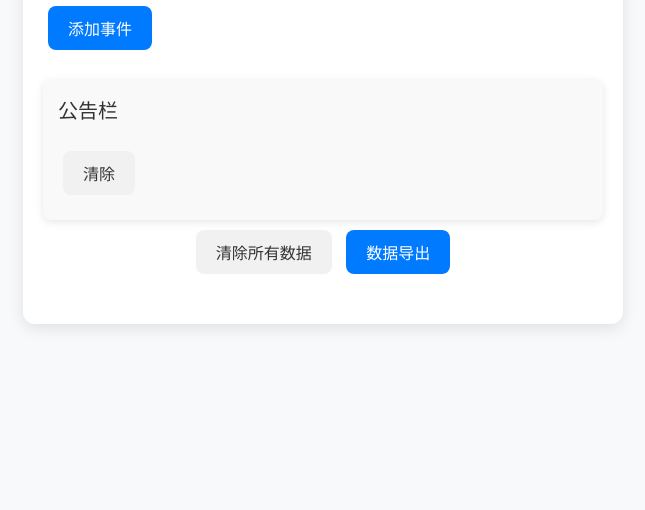
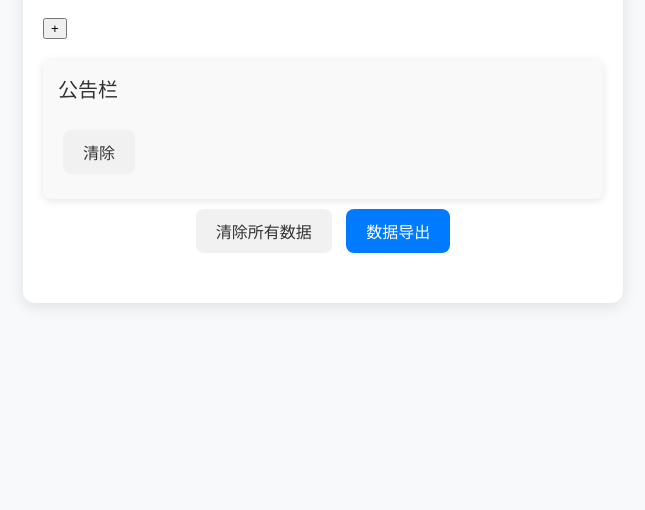
Before and after one commit to crystal-norway/goods.github.io, a plain HTML site: page index.html in a window 1280 px wide. Shown: the part 290-800 px from the top of the page, without its empty margins (317-962 px from the left). Drawn offline with Linux system fonts and the light colour scheme.

Commit message:
Update index.html

```diff
--- a/index.html
+++ b/index.html
@@ -4,7 +4,6 @@
     <meta charset="UTF-8">
     <meta name="viewport" content="width=device-width, initial-scale=1.0">
     <title>Event Timer</title>
-    <!-- 引用CSS文件 -->
     <link rel="stylesheet" href="css/style.css">
 </head>
 <body>
@@ -14,7 +13,9 @@
             <div id="currentTime"></div> <!-- 时间显示部分 -->
         </header>
         <main>
-            <button id="addEventButton" class="primary-button">添加事件</button>
+            <div id="buttonContainer">
+                <button id="addEventButton" class="circle-button">+</button>
+            </div>
             <div id="eventsContainer"></div>
             <div id="announcement">
                 <h2>公告栏</h2>
@@ -28,7 +29,6 @@
         </footer>
     </div>
 
-    <!-- 引用JavaScript文件 -->
     <script src="js/script.js"></script>
 </body>
 </html>
```
